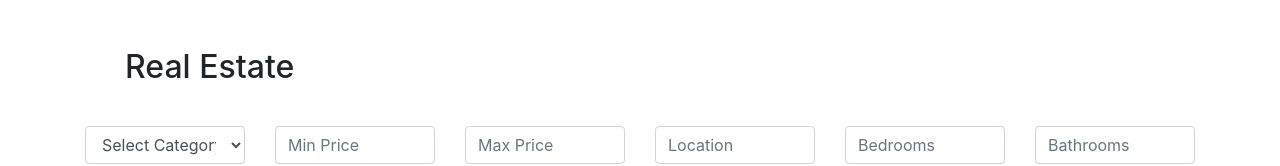
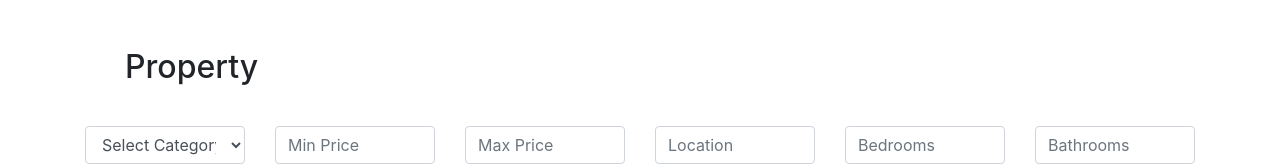
Before and after one commit to Ad-Solution/Property, a plain HTML site: page index.html in a window 1280 px wide. Shown: the top 166 px of the page. Drawn offline with nearby package versions, Linux system fonts and the light colour scheme.

Commit message:
Update index.html

```diff
--- a/index.html
+++ b/index.html
@@ -3,7 +3,7 @@
 <head>
     <meta charset="UTF-8">
     <meta name="viewport" content="width=device-width, initial-scale=1.0">
-    <title>Real Estate</title>
+    <title>Property</title>
     <link rel="stylesheet" href="https://stackpath.bootstrapcdn.com/bootstrap/4.5.2/css/bootstrap.min.css">
     <link rel="stylesheet" href="index.css">
     <style>
@@ -35,7 +35,7 @@
 </head>
 <body>
     <div class="container my-5">
-        <h2 class="h2">Real Estate</h2>
+        <h2 class="h2">Property</h2>
         <div class="mb-5">
             <div class="row align-items-center">
                 <div class="col-md-2">
```
